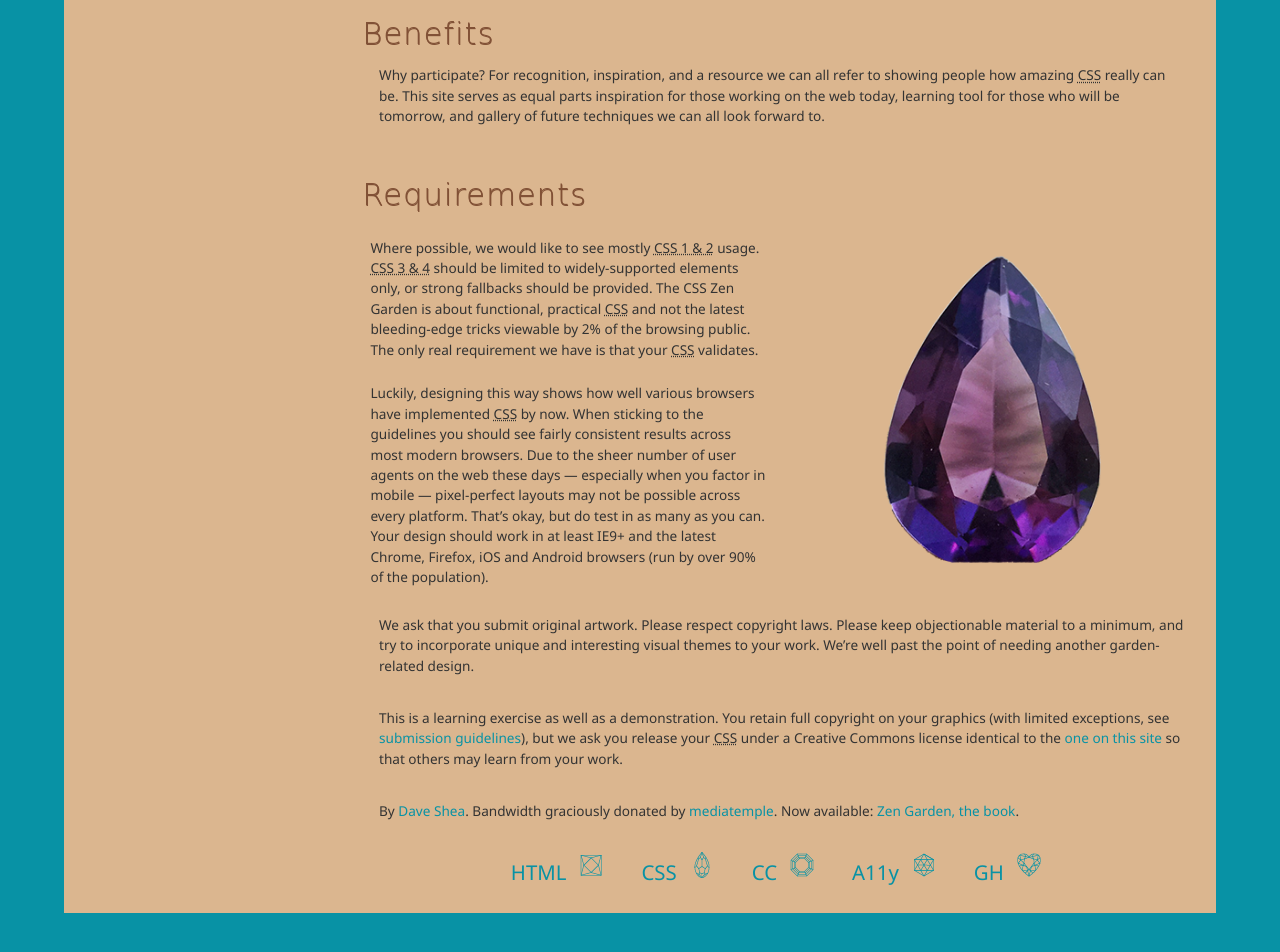
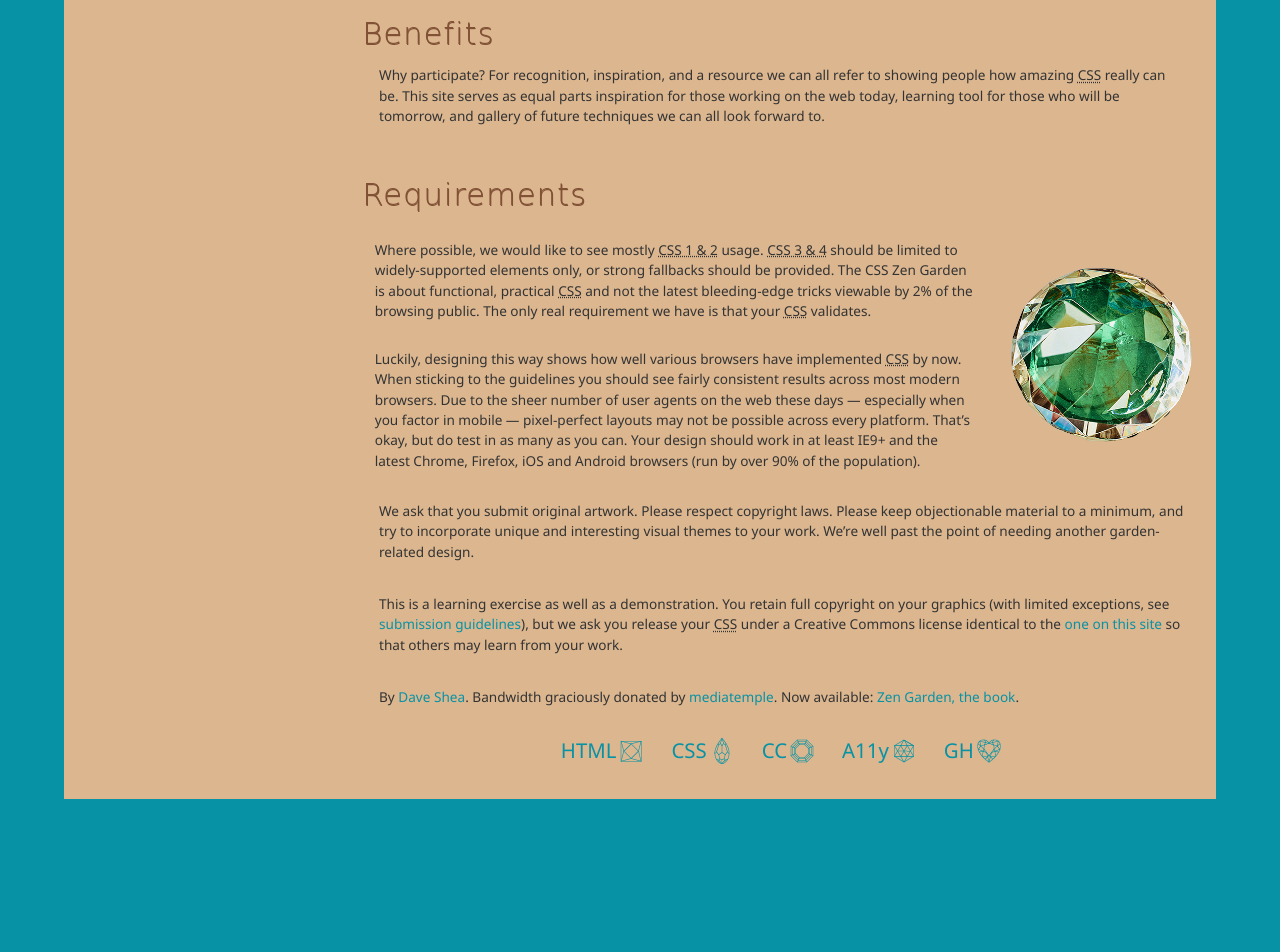
Before and after one commit to Blueclaus13/greenZenProject, a plain HTML site: page index.html in a window 1280 px wide. Shown: the part 1282-2234 px from the top of the page. After the commit the page ends 2145 px from the top, so only its background shows below. Drawn offline with Linux system fonts and the light colour scheme; a web font is replaced by a local one.

```diff
--- a/_atoms.scss
+++ b/_atoms.scss
@@ -211,22 +211,22 @@ a:hover {
 }
 
 .requirements p{
-  grid-column: 1 / 3;
+  grid-column: 1 / 4;
   @media screen  and (max-width:680px){
     grid-column: span 2;
   }
 }
 
 .requirements::after{
-    grid-column: 3/ -1;
+    grid-column: 4/ -1;
     grid-row: 2 / 4;
-    background-image: url('./pictures/Amethyst2.png');
-    background-size: auto 100% ;
+    background-image: url('./pictures/emerald1.png');
+    background-size: 100% auto  ;
     background-position: center;
     background-repeat: no-repeat;
     display: inline-block;
-    width: auto;
-    height: 100%;
+    width: 100%;
+    height: auto;
     content:"";
     @media screen  and (max-width:680px){
       grid-column: 2 / -1;
@@ -259,29 +259,33 @@ a:hover {
   }
 }
 
+footer a{
+  display: flex;
+  flex-wrap: wrap;
+  justify-content: center;
+}
 
 footer a:nth-child(1):after{
   content: url('./shapes/french-092A5-20px.png');
-  padding: 10px;
 }
 
 footer a:nth-child(2):after{
   content: url('./shapes/drop-092A5-20px.png');
-  padding: 10px;
+
 }
 
 footer a:nth-child(3):after{
   content: url('./shapes/emerald-092A5-20px.png');
-  padding: 10px;
+
 }
 
 footer a:nth-child(4):after{
   content: url('./shapes/halfRose-092A5-20px.png');
-  padding: 10px;
+
 }
 footer a:nth-child(5):after{
   content: url('./shapes/heart-092A5-20px.png');
-  padding: 10px;
+
 }
 
 ul {
--- a/_molecules.scss
+++ b/_molecules.scss
@@ -7,12 +7,12 @@
     grid-template-columns: repeat( $columns, 1fr);
     gap: $space;
 
-    @media screen  and (max-width:480px){
+    @media screen  and (max-width:680px){
       grid-template-columns: 1fr;
       gap: 5px;
-      grid-auto-rows: minmax(200px, auto);
+      grid-auto-rows: minmax(50px, auto);
+      }
 
-      }
 }
 
 
@@ -22,7 +22,7 @@ header {
     align-items: center;
     justify-content: center;
 
-    @media screen  and (max-width:480px){
+    @media screen  and (max-width:680px){
         grid-area: head;
         @include atoms.set-flex(column, nowrap );
         align-items: flex-start;
@@ -42,7 +42,7 @@ header {
     padding: 5%;
     text-align: justify;
 
-    @media screen  and (max-width:480px){
+    @media screen  and (max-width:680px){
         padding: 2%;
         margin: 5%;
     }
@@ -68,6 +68,7 @@ header {
     @include grid(4, 15px);
     justify-content: end;
     margin-top: 20px;
+
 }
 
 .benefits {
```
Also changed, not shown: style.css, 1 other file.
